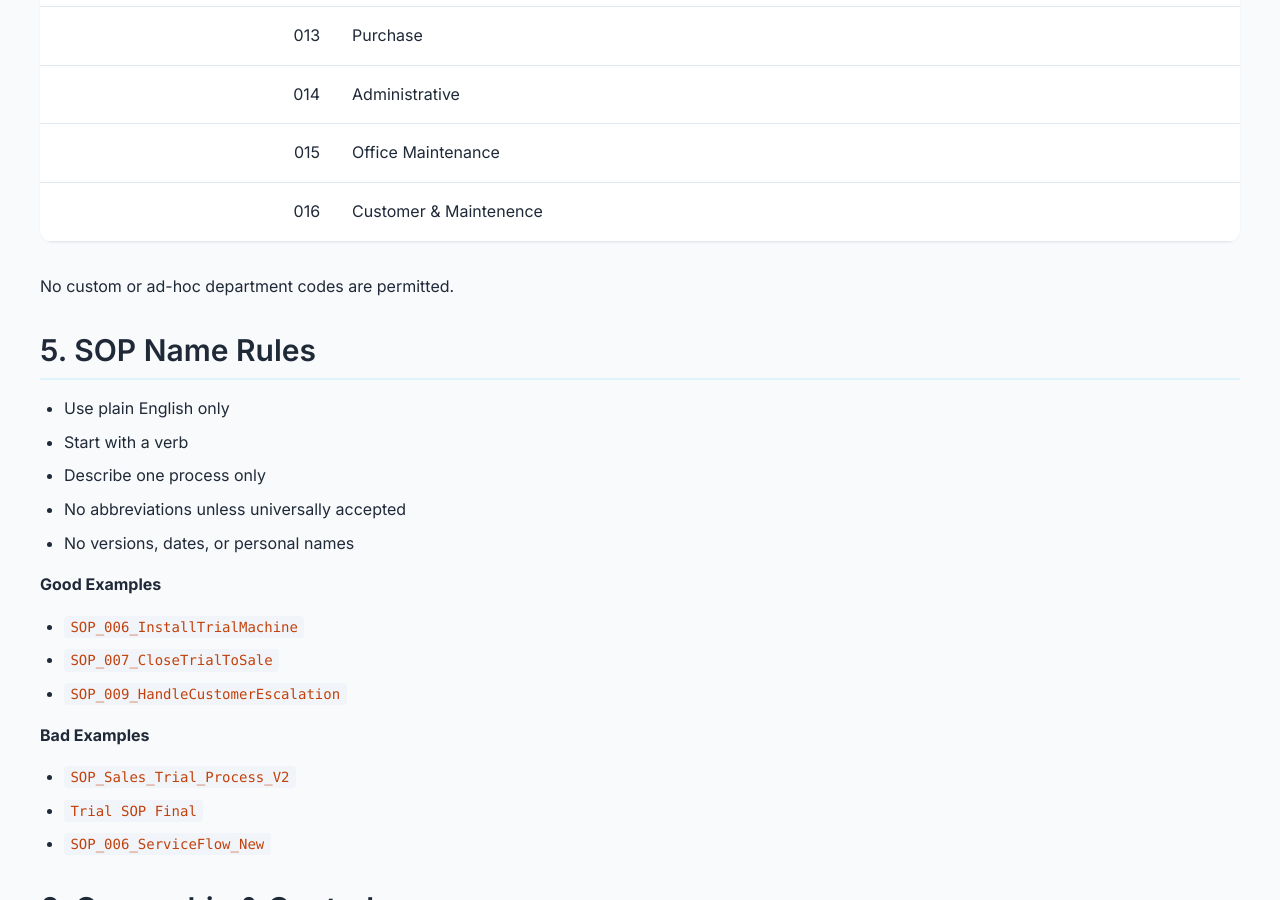
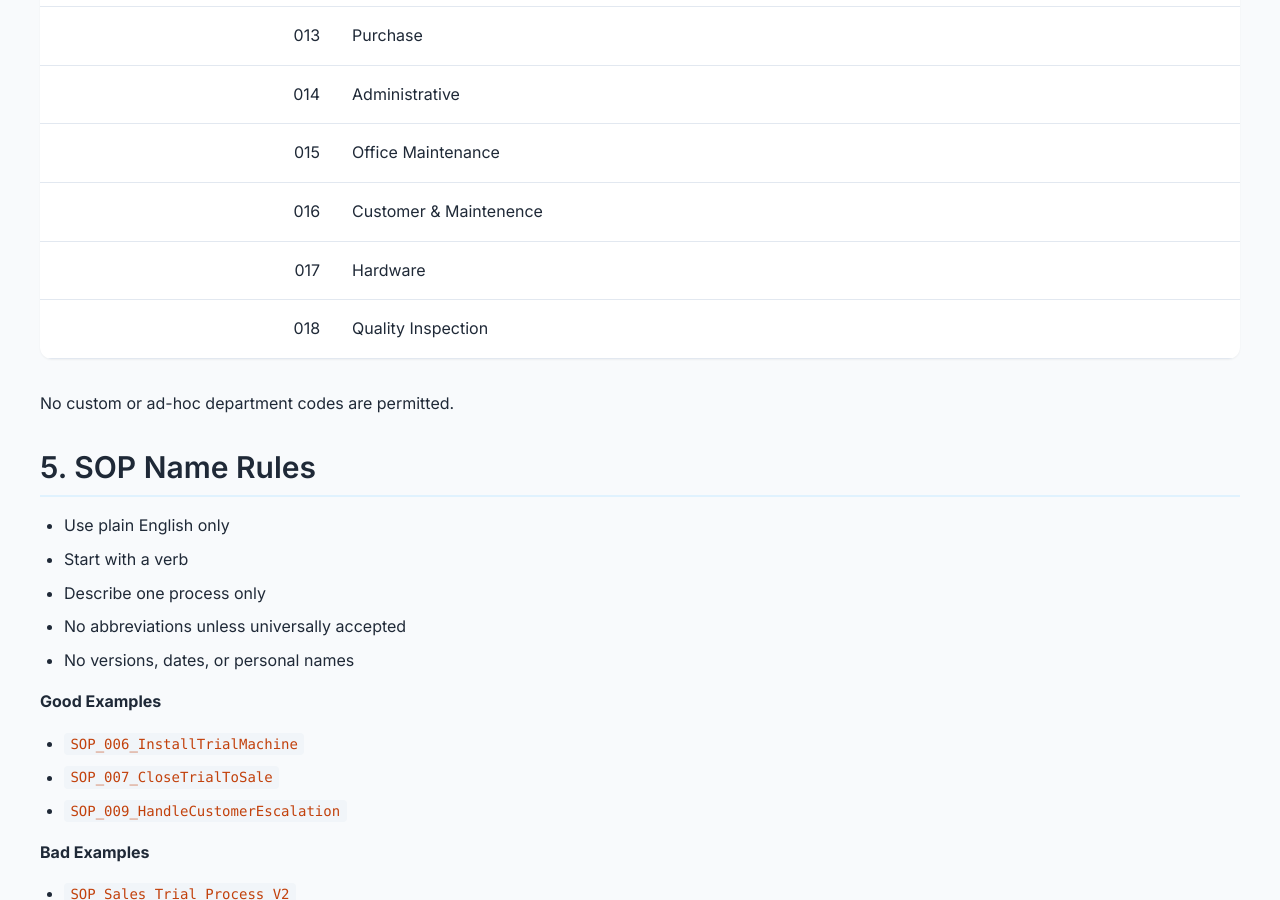
Before and after one commit to cvramanan/countAI-sop, a Jekyll site: the page built from project_management_sop/SOP-001-SOP_Naming_format.md, in a window 1280 px wide and 900 px high, scrolled down 1670 px. Built offline with Jekyll 4.4.1, drawn with Linux system fonts in a browser that asks for light colours; our own code applies the rules of GitHub Pages for plain Markdown files.

Commit message:
Update SOP-001-SOP_Naming_format.md
Hardware & quality inspection category added

```diff
--- a/project_management_sop/SOP-001-SOP_Naming_format.md
+++ b/project_management_sop/SOP-001-SOP_Naming_format.md
@@ -35,6 +35,9 @@ SOP_<Department code>_<SOP name>
 | 014 | Administrative |
 | 015 | Office Maintenance |
 | 016 | Customer & Maintenence |
+| 017 | Hardware |
+| 018 | Quality Inspection |
+
 
 
 No custom or ad-hoc department codes are permitted.
```
